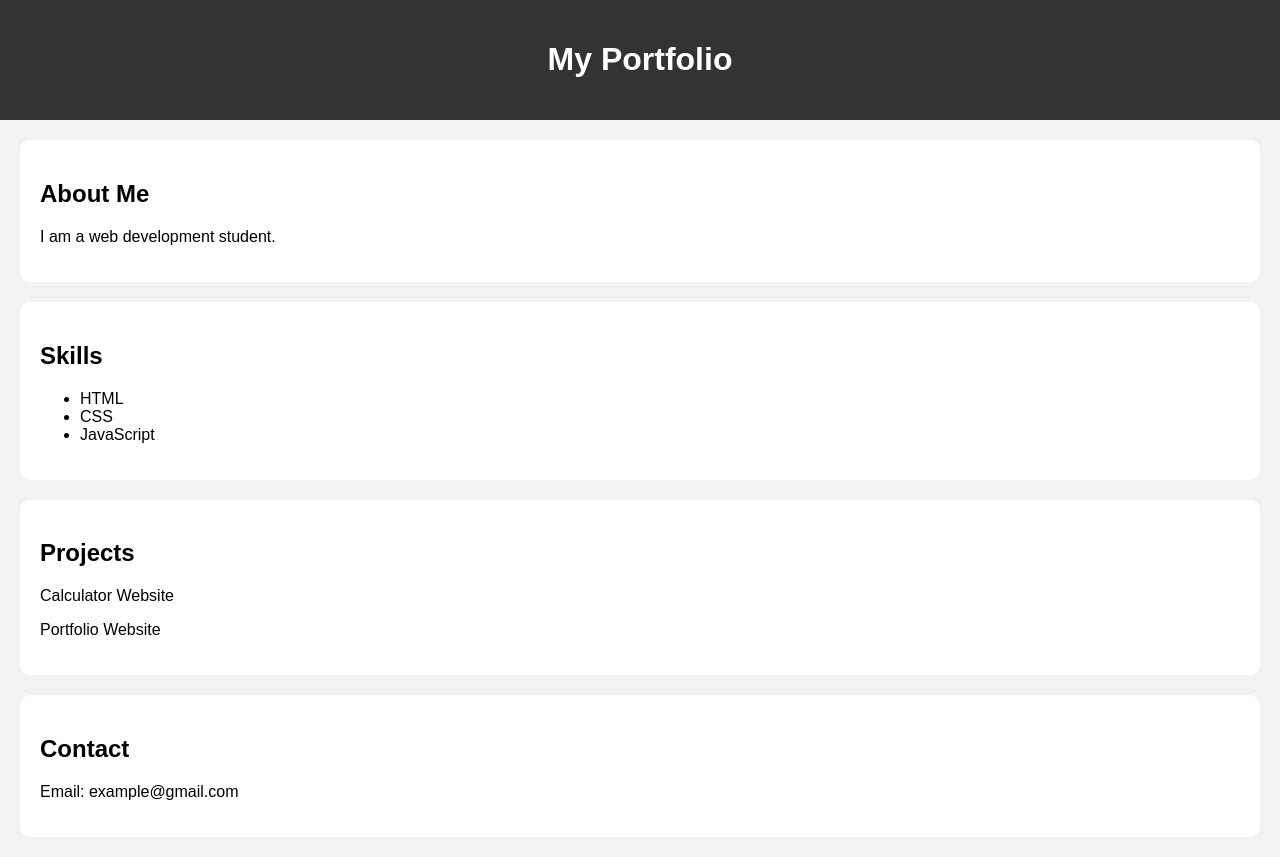
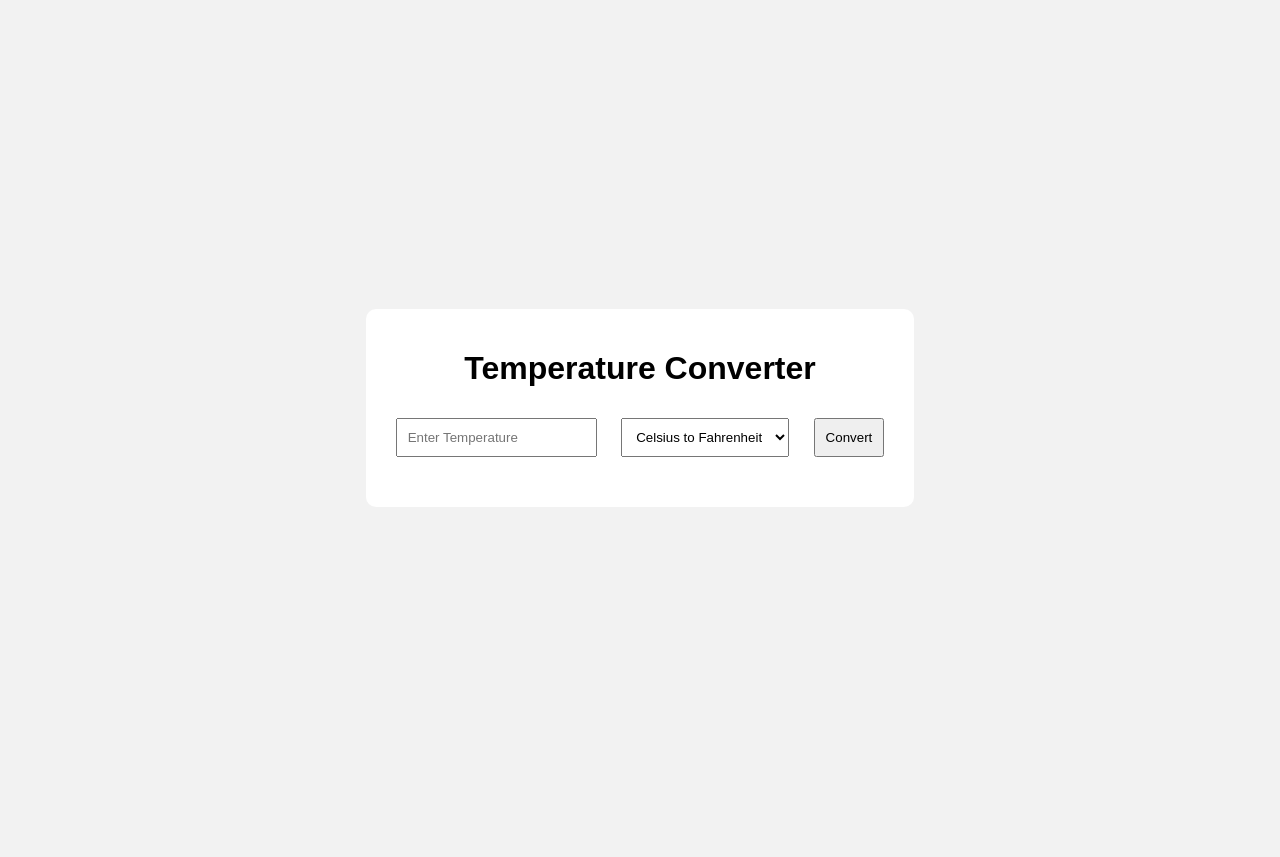
Before and after one commit to jyothsna664422-bit/oibsip, a plain HTML site: page index.html in a window 1280 px wide. After the commit the page ends 816 px from the top, so only its background shows below. Drawn offline with Linux system fonts and the light colour scheme.

Commit message:
Add files via upload

```diff
--- a/index.html
+++ b/index.html
@@ -1,41 +1,27 @@
-
-
 <!DOCTYPE html>
 <html>
 <head>
-  <title>Portfolio</title>
+  <title>Temperature Converter</title>
   <link rel="stylesheet" href="style.css">
 </head>
 <body>
 
-<header>
-  <h1>My Portfolio</h1>
-</header>
+<div class="container">
+  <h1>Temperature Converter</h1>
 
-<section>
-  <h2>About Me</h2>
-  <p>I am a web development student.</p>
-</section>
+  <input type="number" id="temp" placeholder="Enter Temperature">
 
-<section>
-  <h2>Skills</h2>
-  <ul>
-    <li>HTML</li>
-    <li>CSS</li>
-    <li>JavaScript</li>
-  </ul>
-</section>
+  <select id="unit">
+    <option value="c">Celsius to Fahrenheit</option>
+    <option value="f">Fahrenheit to Celsius</option>
+  </select>
 
-<section>
-  <h2>Projects</h2>
-  <p>Calculator Website</p>
-  <p>Portfolio Website</p>
-</section>
+  <button onclick="convertTemp()">Convert</button>
 
-<section>
-  <h2>Contact</h2>
-  <p>Email: example@gmail.com</p>
-</section>
+  <h2 id="result"></h2>
+</div>
+
+<script src="script.js"></script>
 
 </body>
 </html>
--- /dev/null
+++ b/script.js
@@ -0,0 +1,16 @@
+function convertTemp(){
+
+  let temp = document.getElementById("temp").value;
+  let unit = document.getElementById("unit").value;
+  let result = document.getElementById("result");
+
+  if(unit === "c"){
+    let f = (temp * 9/5) + 32;
+    result.innerHTML = f + " °F";
+  }
+
+  else{
+    let c = (temp - 32) * 5/9;
+    result.innerHTML = c + " °C";
+  }
+}
--- a/style.css
+++ b/style.css
@@ -1,22 +1,20 @@
-
-
 body{
+  display:flex;
+  justify-content:center;
+  align-items:center;
+  height:100vh;
+  background:#f2f2f2;
   font-family:Arial;
-  margin:0;
-  padding:0;
-  background:#f2f2f2;
 }
 
-header{
-  background:#333;
-  color:white;
+.container{
+  background:white;
+  padding:20px;
+  border-radius:10px;
   text-align:center;
-  padding:20px;
 }
 
-section{
-  background:white;
-  margin:20px;
-  padding:20px;
-  border-radius:10px;
+input,select,button{
+  margin:10px;
+  padding:10px;
 }
```
